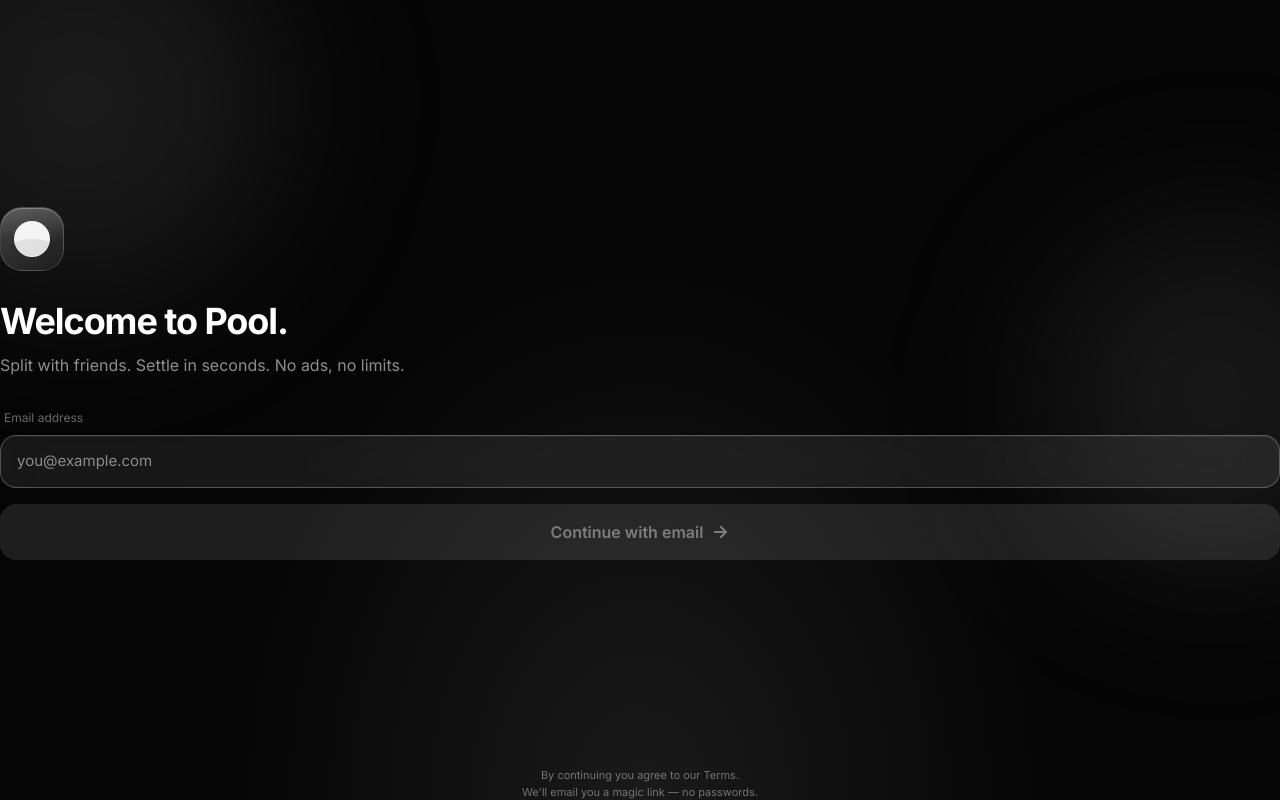
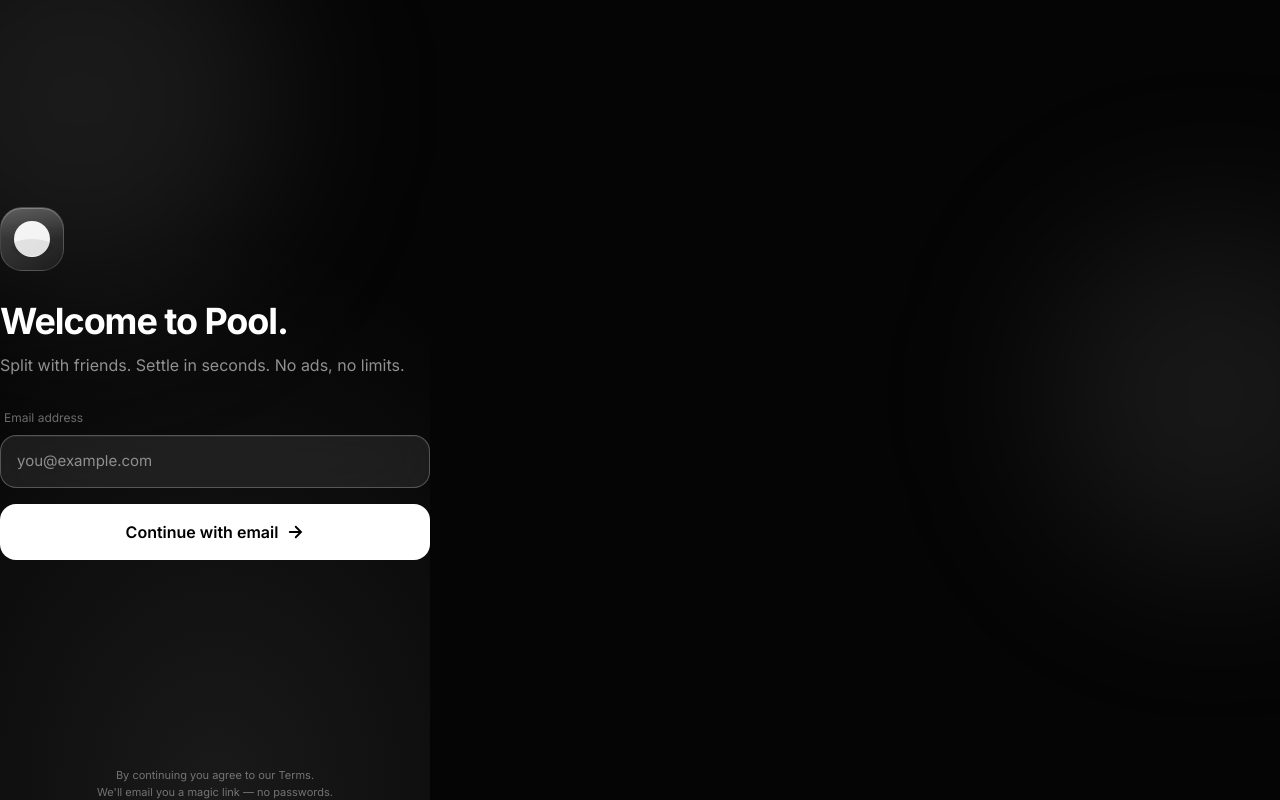
Before and after one commit to nikhil13dubey-star/Pool, a Next.js app: page /sign-in in a window 1280 px wide. Built offline with nearby package versions, Linux system fonts and the light colour scheme.

Commit message:
fix: cap app to 430px max-width + always show white CTA button

```diff
--- a/app/(auth)/sign-in/page.tsx
+++ b/app/(auth)/sign-in/page.tsx
@@ -222,12 +222,11 @@
                 )}
                 <button
                   type="submit"
-                  disabled={!email.trim() || loading}
+                  disabled={loading}
                   style={{
                     width: "100%",
-                    background:
-                      !email.trim() || loading ? "rgba(255,255,255,0.1)" : "#fff",
-                    color: !email.trim() || loading ? "rgba(255,255,255,0.4)" : "#000",
+                    background: loading ? "rgba(255,255,255,0.1)" : "#fff",
+                    color: loading ? "rgba(255,255,255,0.4)" : "#000",
                     fontSize: 16,
                     fontWeight: 600,
                     border: "none",
@@ -238,7 +237,7 @@
                     alignItems: "center",
                     justifyContent: "center",
                     gap: 8,
-                    cursor: !email.trim() || loading ? "not-allowed" : "pointer",
+                    cursor: loading ? "not-allowed" : "pointer",
                     transition: "background 0.15s, color 0.15s",
                   }}
                 >
--- a/app/layout.tsx
+++ b/app/layout.tsx
@@ -32,7 +32,11 @@
 export default function RootLayout({ children }: { children: React.ReactNode }) {
   return (
     <html lang="en" className={`${inter.variable} h-full`}>
-      <body className="h-full antialiased">{children}</body>
+      <body className="h-full antialiased bg-[#050505]">
+        <div className="relative mx-auto h-full max-w-[430px] overflow-x-hidden">
+          {children}
+        </div>
+      </body>
     </html>
   );
 }
```
